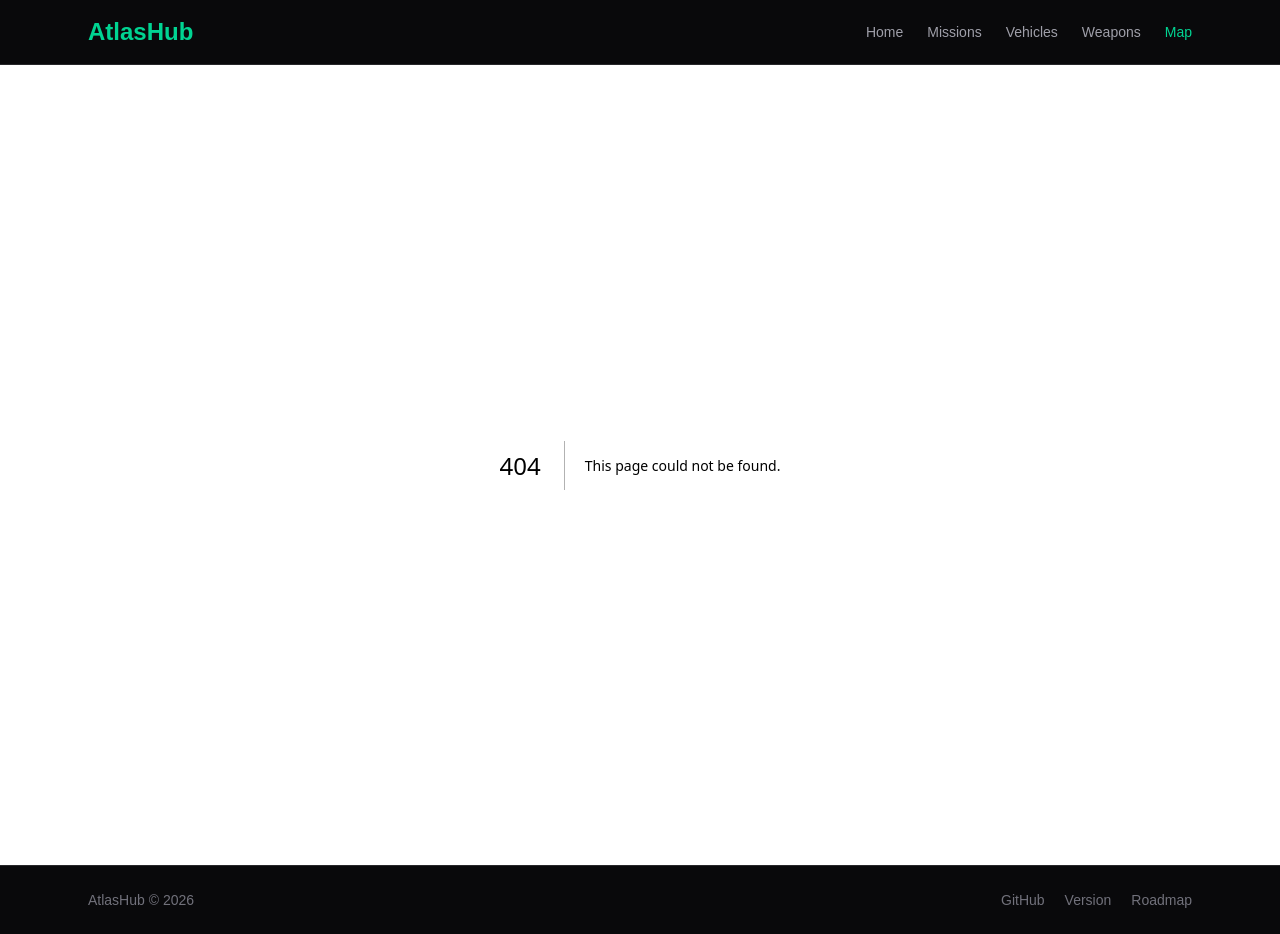
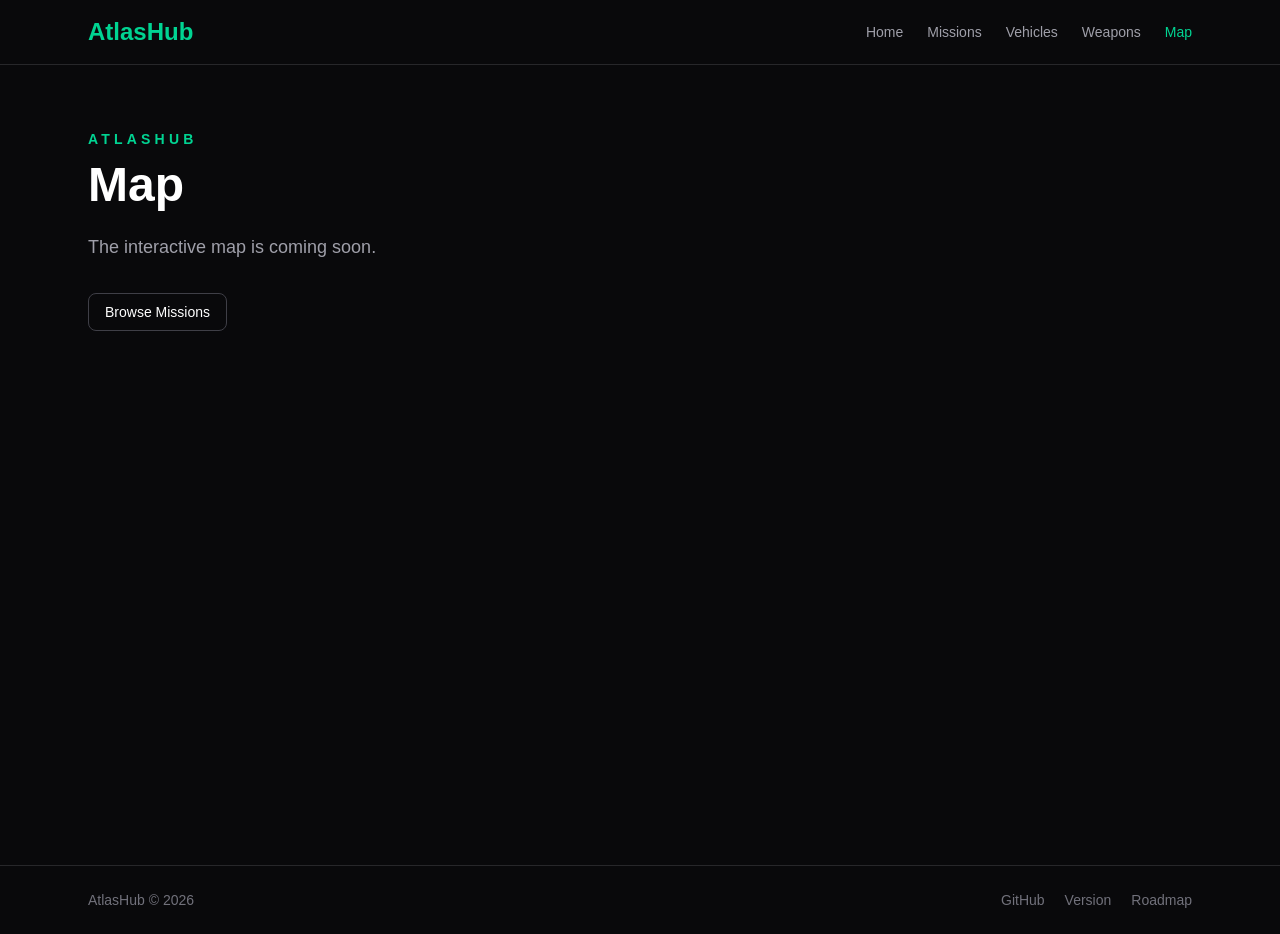
Before and after one commit to dowens0726-ui/atlashub, a Next.js app: page /map in a window 1280 px wide. Before the commit this address had no page. Built offline with nearby package versions, Linux system fonts and the light colour scheme.

Commit message:
Add coming soon pages for core sections

```diff
--- /dev/null
+++ b/app/map/page.tsx
@@ -0,0 +1,23 @@
+import Container from "../components/ui/Container";
+import PageHeader from "../components/ui/PageHeader";
+import Button from "../components/ui/Button";
+
+export default function MapPage() {
+  return (
+    <main className="min-h-screen bg-zinc-950 text-white">
+      <Container className="py-16">
+        <PageHeader
+          eyebrow="AtlasHub"
+          title="Map"
+          description="The interactive map is coming soon."
+        />
+
+        <div className="mt-8">
+          <Button href="/missions" variant="secondary">
+            Browse Missions
+          </Button>
+        </div>
+      </Container>
+    </main>
+  );
+}
--- /dev/null
+++ b/app/vehicles/page.tsx
@@ -0,0 +1,23 @@
+import Container from "../components/ui/Container";
+import PageHeader from "../components/ui/PageHeader";
+import Button from "../components/ui/Button";
+
+export default function VehiclesPage() {
+  return (
+    <main className="min-h-screen bg-zinc-950 text-white">
+      <Container className="py-16">
+        <PageHeader
+          eyebrow="AtlasHub"
+          title="Vehicles"
+          description="The vehicle database is coming soon."
+        />
+
+        <div className="mt-8">
+          <Button href="/missions" variant="secondary">
+            Browse Missions
+          </Button>
+        </div>
+      </Container>
+    </main>
+  );
+}
--- /dev/null
+++ b/app/weapons/page.tsx
@@ -0,0 +1,23 @@
+import Container from "../components/ui/Container";
+import PageHeader from "../components/ui/PageHeader";
+import Button from "../components/ui/Button";
+
+export default function WeaponsPage() {
+  return (
+    <main className="min-h-screen bg-zinc-950 text-white">
+      <Container className="py-16">
+        <PageHeader
+          eyebrow="AtlasHub"
+          title="Weapons"
+          description="The weapons database is coming soon."
+        />
+
+        <div className="mt-8">
+          <Button href="/missions" variant="secondary">
+            Browse Missions
+          </Button>
+        </div>
+      </Container>
+    </main>
+  );
+}
```
